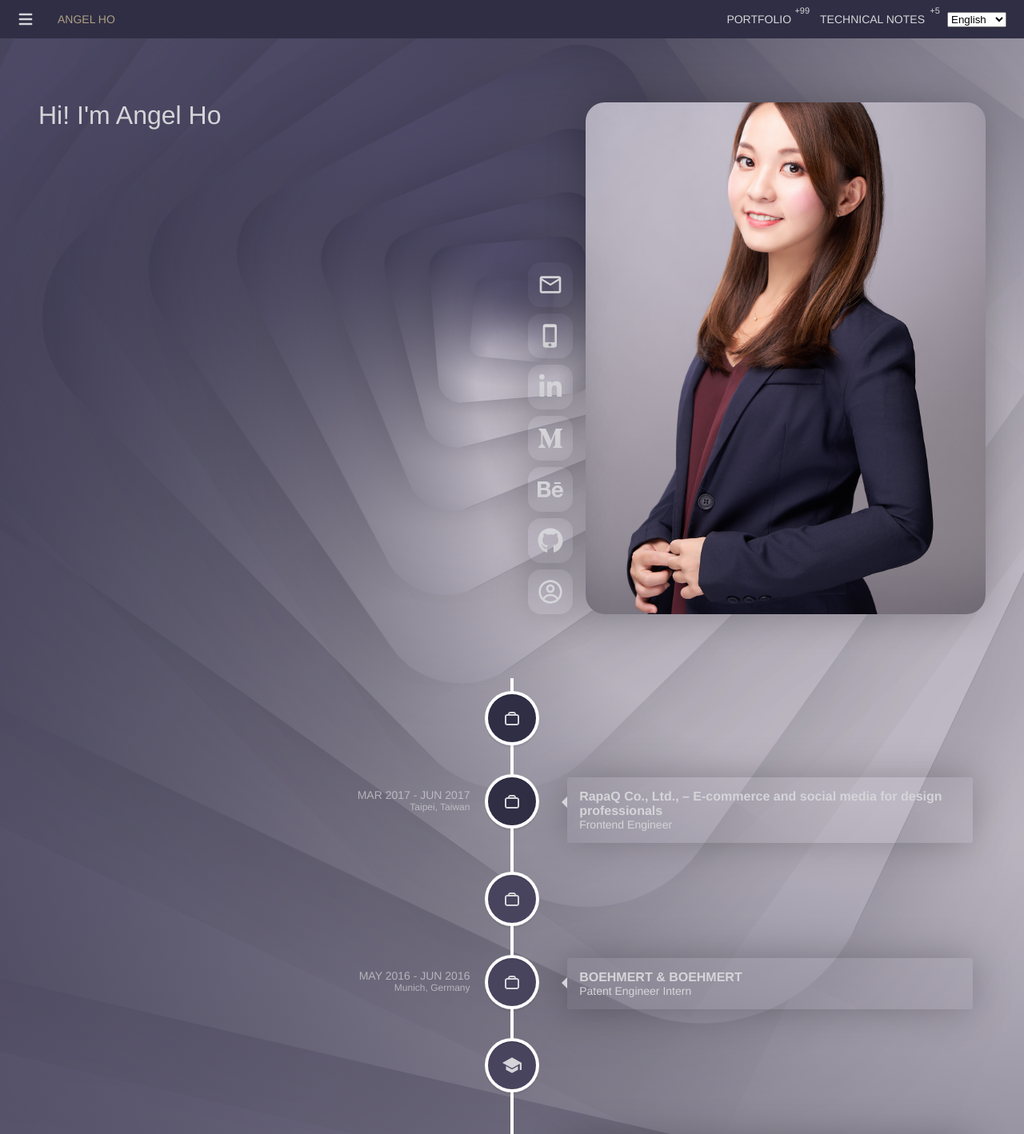
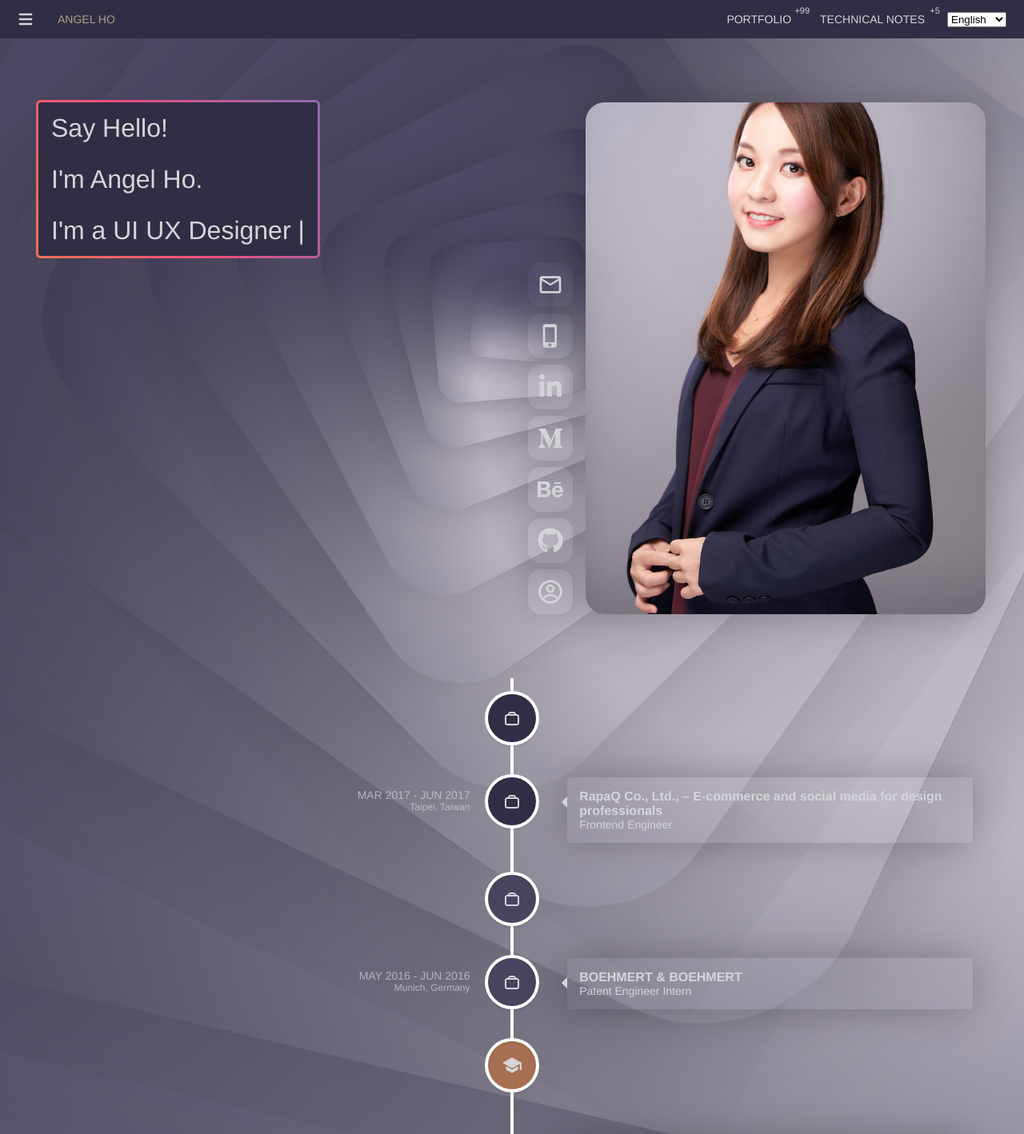
Before and after one commit to yenteho/cv2021, a React (Create React App) app: page / in a window 1280 px wide. Shown: the top 1418 px of the page at 80% size. Built offline with nearby package versions, Linux system fonts and the light colour scheme.

Commit message:
react-typist

```diff
--- a/package.json
+++ b/package.json
@@ -14,6 +14,7 @@
     "react-intl": "^5.15.7",
     "react-scripts": "4.0.3",
     "react-scroll-parallax": "^2.4.0",
+    "react-typist": "^2.0.5",
     "react-vertical-timeline-component": "^3.3.3",
     "styled-components": "^5.2.3",
     "web-vitals": "^1.0.1"
--- a/src/components/data/timelineData.js
+++ b/src/components/data/timelineData.js
@@ -104,7 +104,7 @@ export const timelineData = [
         defaultMessage="Taipei, Taiwan"
       />
     ),
-    iconStyle: { background: '#49445E' },
+    iconStyle: { background: '#A56F52' },
     title: (
       <FormattedMessage
         id="school.master"
@@ -138,7 +138,7 @@ export const timelineData = [
         defaultMessage="Taipei, Taiwan"
       />
     ),
-    iconStyle: { background: '#49445E' },
+    iconStyle: { background: '#A56F52' },
     title: (
       <FormattedMessage
         id="school.bachelor"
@@ -283,7 +283,7 @@ export const timelineData = [
         defaultMessage="Taipei, Taiwan"
       />
     ),
-    iconStyle: { background: '#49445E' },
+    iconStyle: { background: '#A56F52' },
     title: (
       <FormattedMessage
         id="school.juniorhigh"
--- a/src/components/pages/resume.js
+++ b/src/components/pages/resume.js
@@ -1,5 +1,6 @@
 import React, { useState, useEffect } from 'react'
 import { FormattedMessage, IntlProvider } from 'react-intl'
+import Typist from 'react-typist'
 import {
   ResumeWrapper,
   Photo,
@@ -7,26 +8,61 @@ import {
   ResumeContainer,
   Intro,
   RelativeWrapper,
+  GradientBorder,
 } from '../base/common'
 import Images from '../../images/index'
 import ContactInfo from '../panel/contactInfo'
 import { ParallaxProvider, ParallaxBanner } from 'react-scroll-parallax'
 import Timeline from '../panel/timeline'
+import { F24 } from '../base/font'
 const Resume = ({ locale }) => {
+  const [count, setCount] = useState(1)
+  useEffect(() => {
+    // document.title = `You clicked ${count} times`;
+    console.log('Count: ' + count)
+    setCount(1)
+  }, [count])
   return (
     <IntlProvider messages={locale}>
       <ParallaxProvider>
         <ResumeContainer>
           <ResumeWrapper>
             <RelativeWrapper>
-              <Intro
+              {/* <Intro
                 text={
                   <FormattedMessage
                     id="resume.name"
                     defaultMessage="Angel Ho"
                   />
                 }
-              />
+              /> */}
+              {count && (
+                <Intro
+                  text={
+                    <GradientBorder>
+                      <Typist
+                        avgTypingDelay={50}
+                        onTypingDone={() => setCount(0)}
+                      >
+                        <span>Say Hello!</span>
+                        <Typist.Delay ms={1000} />
+                        <br />
+                        <br />
+                        <span> I'm Angel Ho. </span>
+                        <Typist.Delay ms={1000} />
+                        <br />
+                        <br />
+                        <span> I'm a UI UX Designer </span>
+                        <Typist.Delay ms={1000} />
+                        <Typist.Backspace count={17} delay={800} />
+                        <span> a Full Stack Designer... </span>
+                        <Typist.Delay ms={5000} />
+                        <br />
+                      </Typist>
+                    </GradientBorder>
+                  }
+                />
+              )}
               <ContactInfo />
             </RelativeWrapper>
             <Photo img={Images.Photo} />
```
Also changed, not shown: src/components/base/common.js, 1 other file (tests, documents, lock files or other folders).
